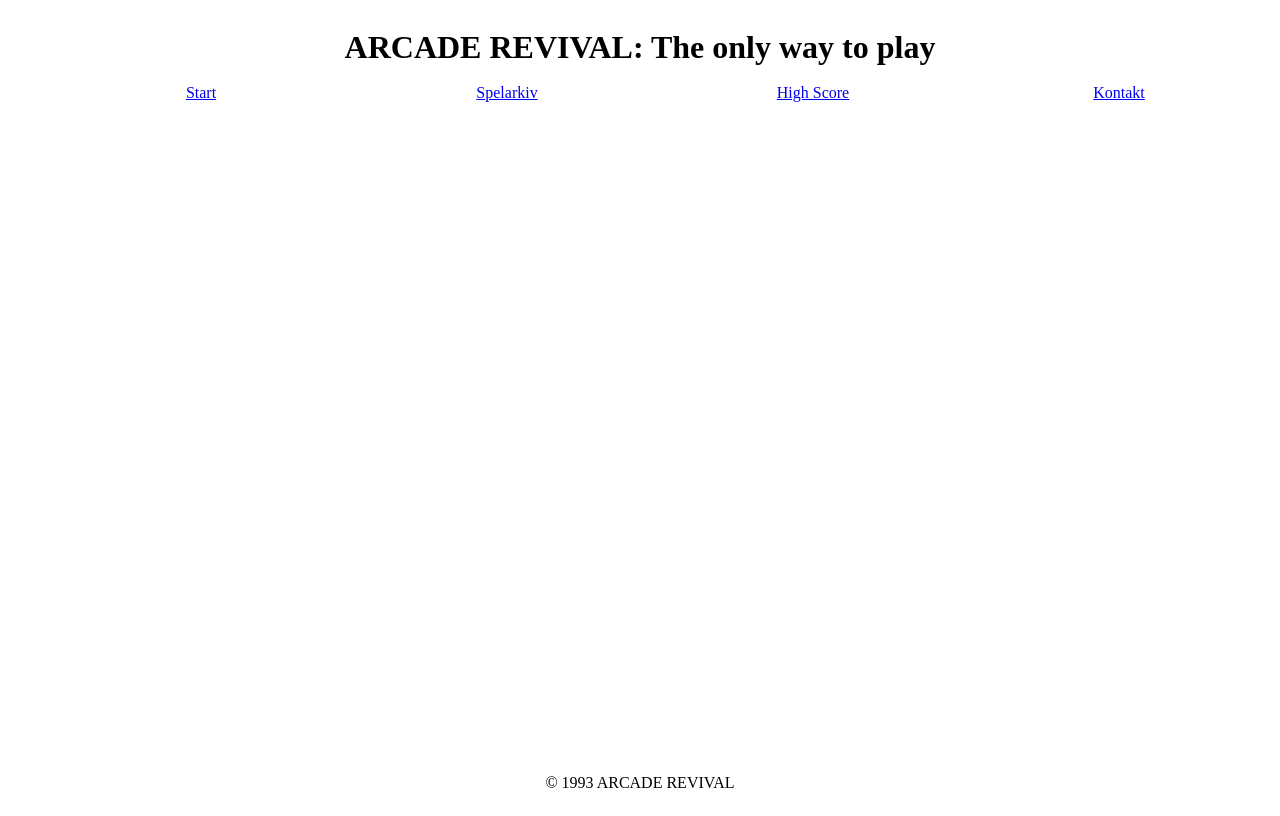
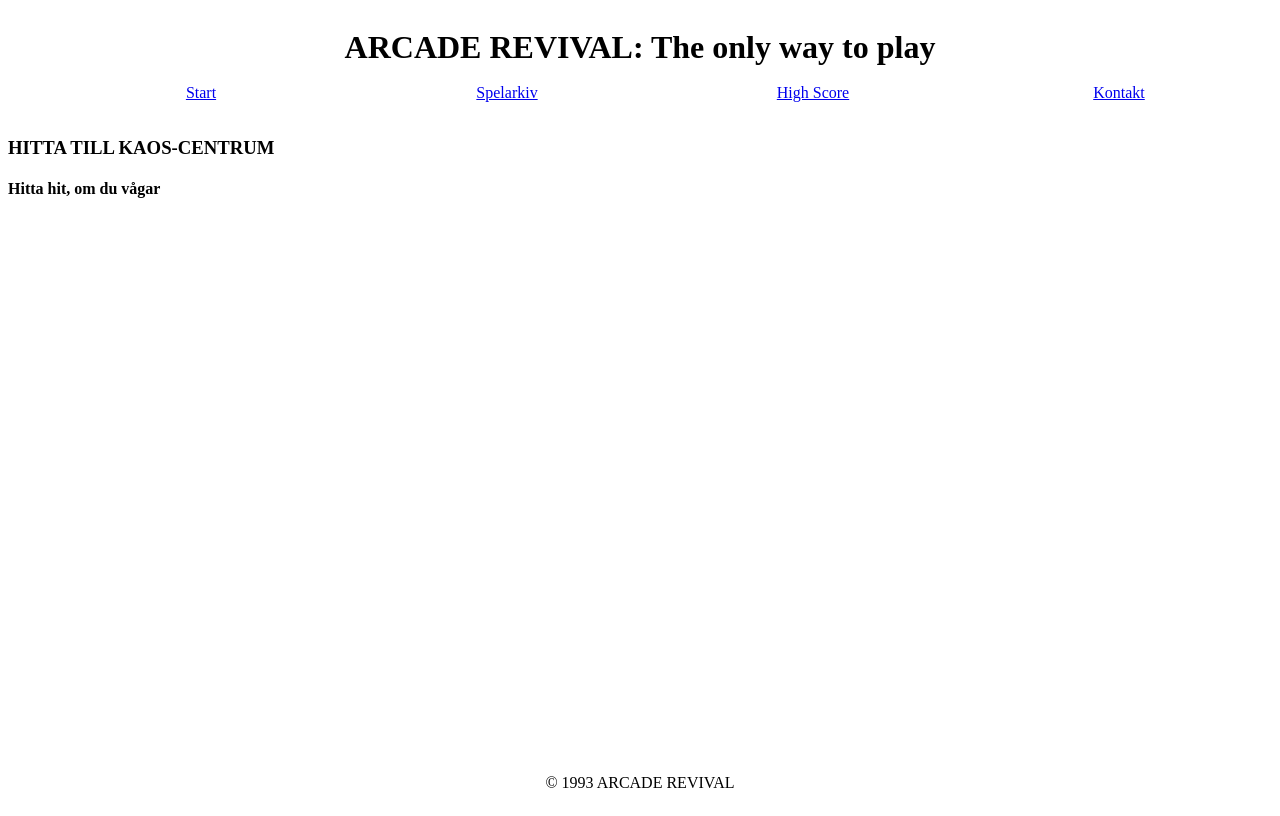
Before and after one commit to Anknert08/Arcade_Revival, a plain HTML site: page Kontakt.html in a window 1280 px wide. Drawn offline with Linux system fonts and the light colour scheme.

Commit message:
"Hitta till" box

```diff
--- a/Kontakt.html
+++ b/Kontakt.html
@@ -19,7 +19,10 @@
             </ul>
         </nav>
         <main>
-            <p></p>
+            <box>
+                <h3> HITTA TILL KAOS-CENTRUM</h3>
+                <h4>Hitta hit, om du vågar</h4>
+            </box>
         </main>
         <footer>
             <p class="footer">© 1993 ARCADE REVIVAL</p>
```
